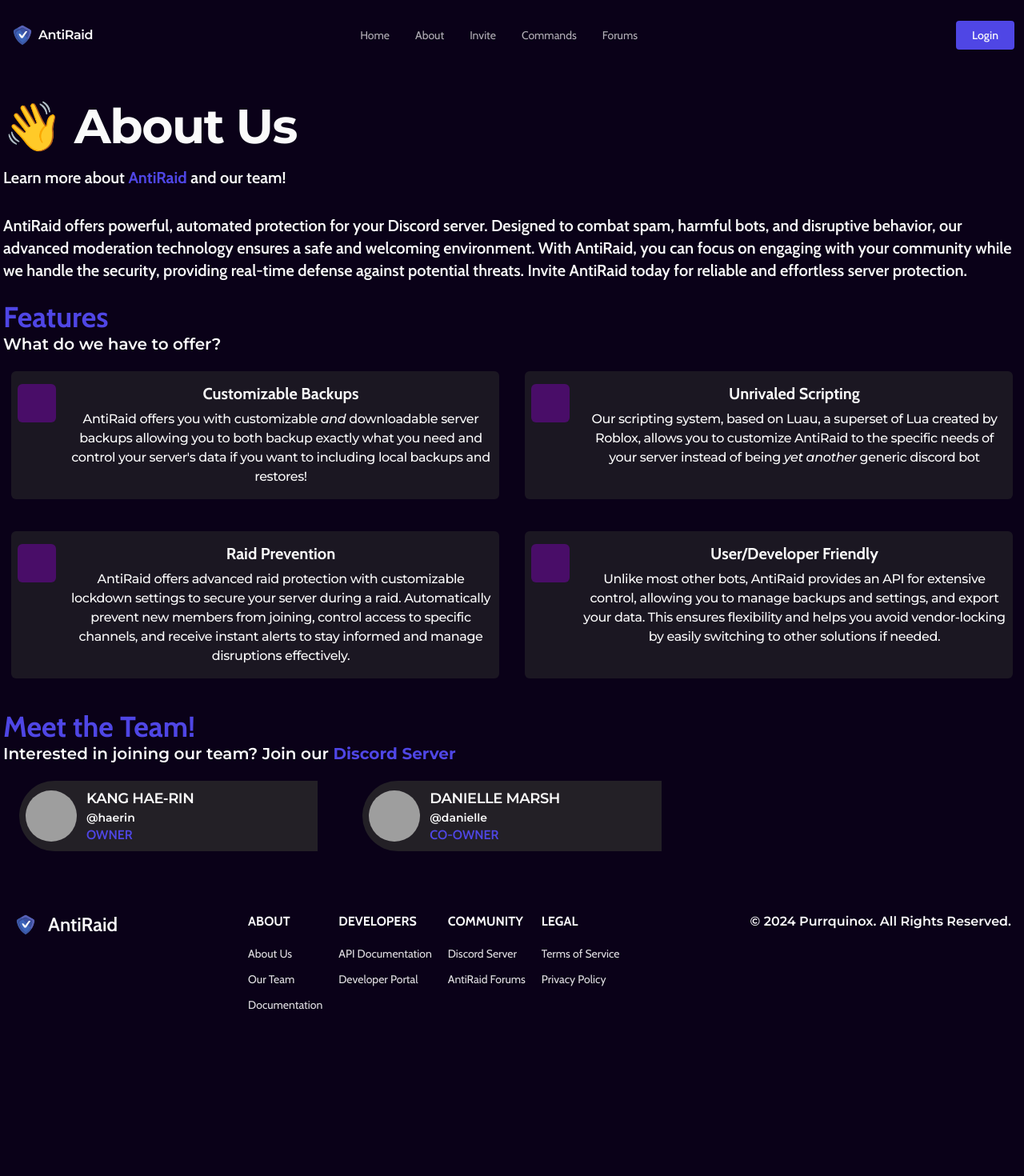
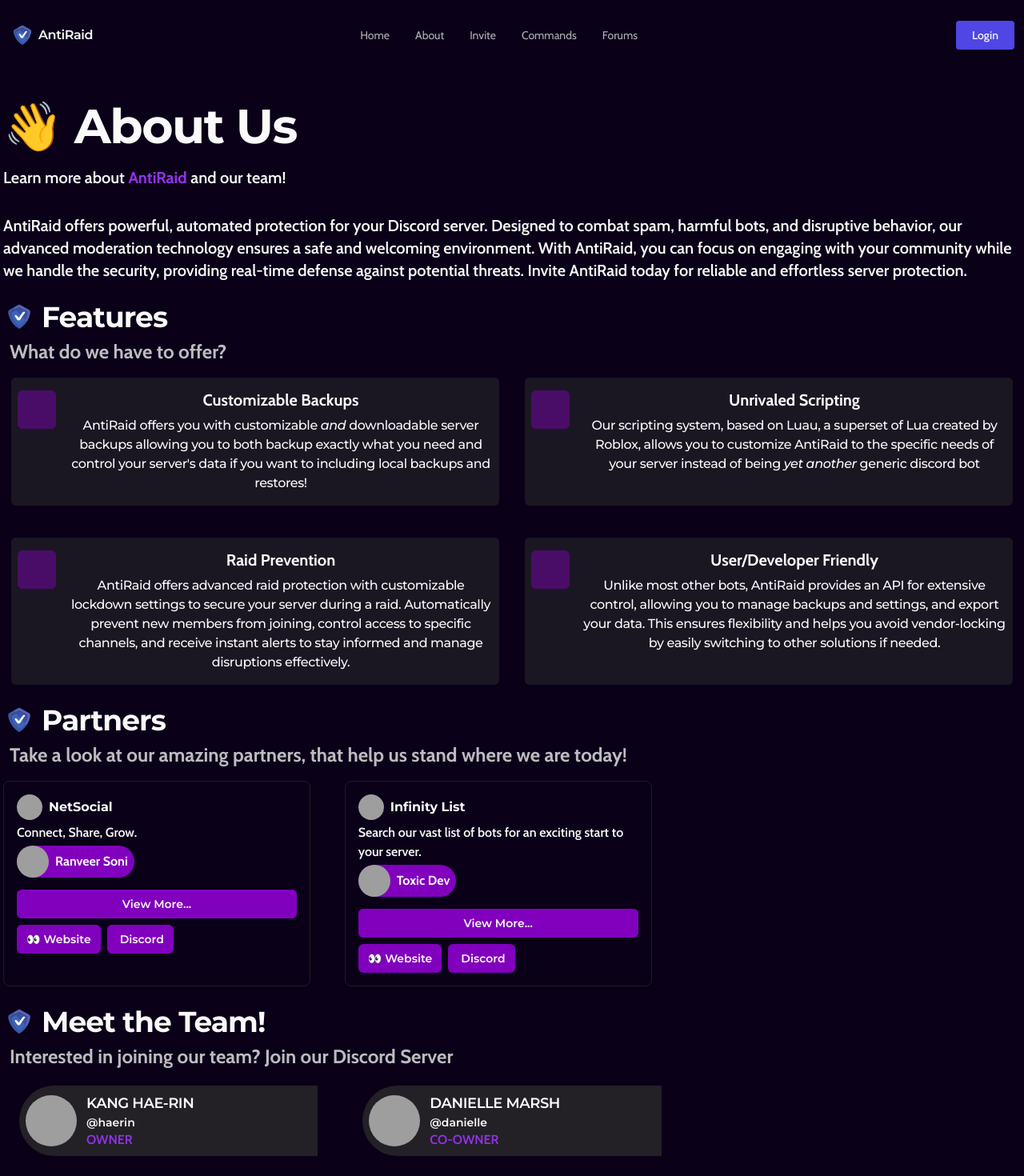
Before and after one commit to Anti-Raid/badgerfang-next, a Next.js app: page /about in a window 1280 px wide. Shown: the top 1470 px of the page at 80% size. Before the commit the page ends 1308 px from the top, so only its background shows below. Built offline with nearby package versions, Linux system fonts and the light colour scheme; grey boxes are pictures that could not be loaded; some icons are missing; a web font is replaced by a local one.

Commit message:
move partners to about

```diff
--- a/src/app/about/page.tsx
+++ b/src/app/about/page.tsx
@@ -1,4 +1,7 @@
-import { description, logo, title } from '@/components/common';
+import Breadcrumb from '@/components/Breadcrumb';
+import { title, description, logo } from '@/components/common';
+import PartnerCard from '@/components/PartnerCard';
+import { Partner } from '@/types/Partner';
 import { Icon } from '@iconify/react';
 import { Metadata } from 'next';
 
@@ -8,6 +11,7 @@
 	icons: [logo, '/favicon.ico']
 };
 
+// Internal Components
 const BotFeatures = () => {
 	const features: {
 		Title: string;
@@ -64,8 +68,70 @@
 	);
 };
 
-const AboutPage = () => {
-	const teamMembers = [
+const Partners = () => {
+	const partners: Partner[] = [
+		{
+			name: 'NetSocial',
+			description: 'Connect, Share, Grow.',
+			long_description:
+				'NetSocial empowers communities to be who they want to be, no more bots, paywalls and obscene content!',
+			logo: 'https://cdn.netsocial.app/logos/netsocial.png',
+			url: 'https://netsocial.app/',
+			owner: 'Ranveer Soni',
+			owner_image: 'https://avatars.githubusercontent.com/u/87431619?v=4',
+			owner_website: 'https://maya25-me.vercel.app/',
+			links: [
+				{
+					name: 'Website',
+					emoji: '👀',
+					link: 'https://netsocial.app/'
+				},
+				{
+					name: 'Discord',
+					emoji: 'fa-brands fa-discord',
+					link: 'https://discord.gg/Tf6PCgDwa5'
+				}
+			]
+		},
+		{
+			name: 'Infinity List',
+			description: 'Search our vast list of bots for an exciting start to your server.',
+			long_description:
+				'We make it easier for you to advertise and grow your bots using our vanity links, widgets, bot packs, and more!',
+			logo: 'https://cdn.infinitybots.gg/core/full_logo.webp',
+			url: 'https://infinitybots.gg/',
+			owner: 'Toxic Dev',
+			owner_image:
+				'https://res.cloudinary.com/dh30c3f52/image/upload/v1707465896/immhuag1zamm3juw2mn8.jpg',
+			owner_website: 'https://toxicdev.me/',
+			links: [
+				{
+					name: 'Website',
+					emoji: '👀',
+					link: 'https://infinitybots.gg/'
+				},
+				{
+					name: 'Discord',
+					emoji: 'fa-brands fa-discord',
+					link: 'https://discord.com/invite/KBCRuBKrHe'
+				}
+			]
+		}
+	];
+
+	return (
+		<>
+			<div className="grid grid-cols-1 gap-2 md:grid-cols-2 lg:grid-cols-3">
+				{partners.map((partner) => (
+					<PartnerCard key={partner.name} partner={partner} />
+				))}
+			</div>
+		</>
+	);
+};
+
+const TeamMembers = () => {
+	const members = [
 		{
 			DisplayName: 'KANG HAE-RIN',
 			Username: 'haerin',
@@ -84,13 +150,48 @@
 
 	return (
 		<>
+			<div className="mt-5 grid grid-cols-1 gap-4 sm:grid-cols-2 lg:grid-cols-3">
+				{members.map((member, index) => (
+					<div
+						key={index}
+						className="inline-block p-2 max-w-sm mx-5 bg-secondary/90 hover:bg-secondary/50 overflow-hidden rounded-l-full rounded-r-md"
+					>
+						<div className="flex items-center">
+							<img
+								className="h-16 w-16 rounded-full"
+								src={member.Avatar || '/logo.webp'}
+								alt={`${member.DisplayName}'s Avatar`}
+							/>
+							<div className="inline-block ml-3">
+								<h3 className="text-lg font-monster font-semibold leading-7 overflow-clip tracking-tight text-foreground">
+									{member.DisplayName}
+								</h3>
+								<p className="text-sm font-monster font-semibold text-foreground">
+									@{member.Username}
+								</p>
+								<p className="text-md font-cabin font-semibold leading-6 text-purple-600">
+									{member.Role}
+								</p>
+							</div>
+						</div>
+					</div>
+				))}
+			</div>
+		</>
+	);
+};
+
+// Page
+const AboutPage = () => {
+	return (
+		<>
 			<section>
 				<div className="text-center md:text-left">
 					<h1 className="text-4xl font-monster font-bold tracking-tight text-gray-900 sm:text-5xl md:text-6xl">
 						<span className="block text-foreground xl:inline">&#128075; About Us</span>
 					</h1>
 					<p className="mt-3 text-base text-center md:text-left text-foreground font-semibold font-cabin ml-3 sm:mt-5 sm:text-lg md:ml-0 md:mt-5 md:text-xl lg:ml-0 lg:mx-0">
-						Learn more about <span className="text-indigo-600 font-bold">AntiRaid</span> and our
+						Learn more about <span className="text-purple-600 font-bold">AntiRaid</span> and our
 						team!
 					</p>
 				</div>
@@ -109,16 +210,9 @@
 
 				{/* Features Section */}
 				<section id="features">
-					<div id="features-what" className="text-center">
-						<h2 className="text-4xl font-cabin font-extrabold text-center md:text-left text-indigo-600">
-							Features
-						</h2>
-						<p className="font-monster text-xl text-foreground text-center md:text-left lg:mx-auto">
-							What do we have to offer?
-						</p>
-					</div>
+					<Breadcrumb Title="Features" Description="What do we have to offer?" />
 
-					<div className="mt-5" />
+					<div className="p-2" />
 
 					<center>
 						<dl className="mx-2.5 space-y-4 md:grid md:grid-cols-2 md:gap-x-8 md:gap-y-10 md:space-y-0">
@@ -127,54 +221,38 @@
 					</center>
 				</section>
 
-				<div className="py-10">
-					{/* Team Section */}
-					<section id="staff">
-						<div className="text-center">
-							<h2 className="text-4xl font-cabin font-extrabold text-center md:text-left text-indigo-600">
-								Meet the Team!
-							</h2>
-							<p className="font-monster text-xl text-foreground text-center md:text-left lg:mx-auto">
-								Interested in joining our team? Join our{' '}
+				<div className="p-3" />
+
+				{/* Partners Section */}
+				<section id="partners">
+					<Breadcrumb
+						Title="Partners"
+						Description="Take a look at our amazing partners, that help us stand where we are today!"
+					/>
+
+					<div className="p-2" />
+
+					<Partners />
+				</section>
+
+				<div className="p-3" />
+
+				{/* Team Section */}
+				<section id="staff">
+					<Breadcrumb
+						Title="Meet the Team!"
+						Description="Interested in joining our team? Join our
 								<a
-									href="/discord"
-									className="text-indigo-600 font-bold xl:inline hover:text-red-600"
+									href='/discord'
+									className='text-purple-600 font-bold xl:inline hover:text-red-600'
 								>
 									Discord Server
-								</a>
-							</p>
-						</div>
+								</a>"
+					/>
 
-						{/* Display Team Members */}
-						<div className="mt-5 grid grid-cols-1 gap-4 sm:grid-cols-2 lg:grid-cols-3">
-							{teamMembers.map((member, index) => (
-								<div
-									key={index}
-									className="inline-block p-2 max-w-sm mx-5 bg-secondary/90 hover:bg-secondary/50 overflow-hidden rounded-l-full rounded-r-md"
-								>
-									<div className="flex items-center">
-										<img
-											className="h-16 w-16 rounded-full"
-											src={member.Avatar || '/logo.webp'}
-											alt={`${member.DisplayName}'s Avatar`}
-										/>
-										<div className="inline-block ml-3">
-											<h3 className="text-lg font-monster font-semibold leading-7 overflow-clip tracking-tight text-foreground">
-												{member.DisplayName}
-											</h3>
-											<p className="text-sm font-monster font-semibold text-foreground">
-												@{member.Username}
-											</p>
-											<p className="text-md font-cabin font-semibold leading-6 text-indigo-600">
-												{member.Role}
-											</p>
-										</div>
-									</div>
-								</div>
-							))}
-						</div>
-					</section>
-				</div>
+					{/* Display Team Members */}
+					<TeamMembers />
+				</section>
 			</section>
 		</>
 	);
--- a/src/app/partners/page.tsx
+++ /dev/null
@@ -1,82 +0,0 @@
-import Breadcrumb from '@/components/Breadcrumb';
-import { logo, title } from '@/components/common';
-import PartnerCard from '@/components/PartnerCard';
-import { Partner } from '@/types/Partner';
-import { Metadata } from 'next';
-
-const partners: Partner[] = [
-	{
-		name: 'NetSocial',
-		description: 'Connect, Share, Grow.',
-		long_description:
-			'NetSocial empowers communities to be who they want to be, no more bots, paywalls and obscene content!',
-		logo: 'https://cdn.netsocial.app/logos/netsocial.png',
-		url: 'https://netsocial.app/',
-		owner: 'Ranveer Soni',
-		owner_image: 'https://avatars.githubusercontent.com/u/87431619?v=4',
-		owner_website: 'https://maya25-me.vercel.app/',
-		links: [
-			{
-				name: 'Website',
-				emoji: '👀',
-				link: 'https://netsocial.app/'
-			},
-			{
-				name: 'Discord',
-				emoji: 'fa-brands fa-discord',
-				link: 'https://discord.gg/Tf6PCgDwa5'
-			}
-		]
-	},
-	{
-		name: 'Infinity List',
-		description: 'Search our vast list of bots for an exciting start to your server.',
-		long_description:
-			'We make it easier for you to advertise and grow your bots using our vanity links, widgets, bot packs, and more!',
-		logo: 'https://cdn.infinitybots.gg/core/full_logo.webp',
-		url: 'https://infinitybots.gg/',
-		owner: 'Toxic Dev',
-		owner_image:
-			'https://res.cloudinary.com/dh30c3f52/image/upload/v1707465896/immhuag1zamm3juw2mn8.jpg',
-		owner_website: 'https://toxicdev.me/',
-		links: [
-			{
-				name: 'Website',
-				emoji: '👀',
-				link: 'https://infinitybots.gg/'
-			},
-			{
-				name: 'Discord',
-				emoji: 'fa-brands fa-discord',
-				link: 'https://discord.com/invite/KBCRuBKrHe'
-			}
-		]
-	}
-];
-
-export const metadata: Metadata = {
-	title: `Partners - ${title}`,
-	description: 'Take a look at our amazing partners, that help us stand where we are today!',
-	icons: [logo, '/favicon.ico']
-};
-
-const Partners: React.FC = () => (
-	<>
-		<section id="partners">
-			<Breadcrumb
-				Title="Partners"
-				Description="Take a look at our amazing partners, that help us stand where we are today!"
-			/>
-
-			<div className="p-3" />
-
-			<div className="grid grid-cols-1 gap-2 md:grid-cols-2 lg:grid-cols-3">
-				{partners.map((partner) => (
-					<PartnerCard key={partner.name} partner={partner} />
-				))}
-			</div>
-		</section>
-	</>
-);
-
-export default Partners;
```
